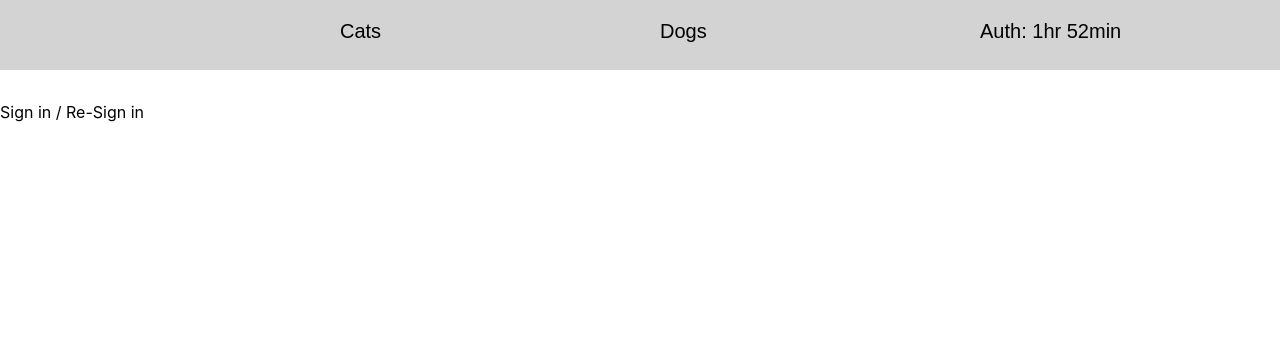
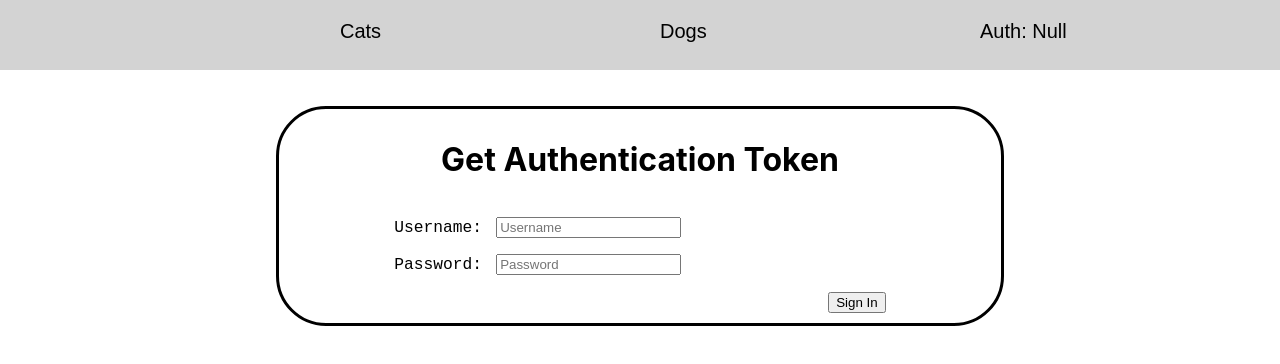
Before and after one commit to TJEverett/Shelter_Client_React, a React (Create React App) app: page /auth in a window 1280 px wide. Shown: the top 364 px of the page. Built offline with nearby package versions, Linux system fonts and the light colour scheme.

Commit message:
create routes for authentication and redirects for routes that require it

```diff
--- a/src/components/App.js
+++ b/src/components/App.js
@@ -1,13 +1,15 @@
 import React from "react";
 import { BrowserRouter, Switch, Route, Redirect } from "react-router-dom";
 import AnimalModify from "./AnimalModify";
+import AuthModifyUsers from "./AuthModifyUsers";
+import AuthSignIn from "./AuthSignIn";
 import NavBar from "./NavBar";
 import SearchResult from "./SearchResult";
 
 function App() {
   //Temp Values
-  // const authStatus = null;
-  const authStatus = "1hr 52min";
+  const authStatus = null;
+  // const authStatus = "1hr 52min";
   const animalArray = [
     {
       id: "c1",
@@ -87,6 +89,16 @@ function App() {
     }
   ] //Will be replaced by API
 
+  function CheckAuth(newRoute){
+    if(authStatus === null){
+      return(
+        <Redirect to={newRoute} />
+      );
+    }else{
+      return(null);
+    }
+  }
+
   //Return Logic
   return(
     <BrowserRouter>
@@ -99,9 +111,11 @@ function App() {
           <SearchResult animalType="cat" animalList={animalArray} />
         </Route>
         <Route path="/cats/edit">
+          {CheckAuth("/cats")}
           <AnimalModify editMode={true} species="cat" animal={animalArray[0]} />
         </Route>
         <Route path="/cats/new">
+          {CheckAuth("/cats")}
           <AnimalModify editMode={false} species="cat" />
         </Route>
 
@@ -109,21 +123,24 @@ function App() {
           <SearchResult animalType="dog" animalList={animalArray} />
         </Route>
         <Route path="/dogs/edit">
+          {CheckAuth("/dogs")}
           <AnimalModify editMode={true} species="dog" animal={animalArray[4]} />
         </Route>
         <Route path="/dogs/new">
+          {CheckAuth("/dogs")}
           <AnimalModify editMode={false} species="dog" />
         </Route>
 
         <Route exact path="/auth">
-          <p>Sign in / Re-Sign in</p>
+          <AuthSignIn />
         </Route>
         <Route path="/auth/end">
           {/* log out function fires here */}
           <Redirect to="/auth" />
         </Route>
         <Route path="/auth/other">
-          <p>Account Modify</p>
+          {CheckAuth("/auth")}
+          <AuthModifyUsers />
         </Route>
 
         <Route path="/">
--- /dev/null
+++ b/src/components/AuthForm.js
@@ -0,0 +1,66 @@
+import React from "react";
+import PropTypes from "prop-types";
+
+function AuthForm(props) {
+  //Styles Object
+  const styles = {
+    grid: {
+      display: "grid",
+      gridTemplateColumns: "15% 70% 15%",
+      gridTemplateRows: "auto"
+    },
+    align:{
+      right: {
+        display: "flex",
+        justifyContent: "end"
+      },
+      center: {
+        display: "flex",
+        justifyContent: "center"
+      }
+    }
+  };
+
+  return(
+    <React.Fragment>
+      <h1 style={styles.align.center}>{props.textHead}</h1>
+      <div style={styles.grid}>
+        <div />
+        <div>
+          <form onSubmit={props.submitFunc}>
+            <p style={{fontFamily: "monospace", fontSize: "125%"}}>Username:
+              <input type="text"
+                name="username"
+                placeholder="Username"
+                required={true}
+                style={{ marginLeft: "2ex" }} />
+            </p>
+            <p style={{ fontFamily: "monospace", fontSize: "125%" }}>Password:
+              <input type="password"
+                name="password"
+                placeholder="Password"
+                required={true}
+                style={{ marginLeft: "2ex" }} />
+            </p>
+            <div style={styles.align.right}>
+              <button type="submit">{props.textButton}</button>
+            </div>
+          </form>
+        </div>
+        <div />
+      </div>
+    </React.Fragment>
+  );
+}
+
+AuthForm.defaultProps = {
+  submitFunc: () => {console.log("no function supplied to AuthForm")}
+}
+
+AuthForm.propTypes = {
+  submitFunc: PropTypes.func,
+  textHead: PropTypes.string,
+  textButton: PropTypes.string
+}
+
+export default AuthForm;
--- /dev/null
+++ b/src/components/AuthModifyUsers.js
@@ -0,0 +1,53 @@
+import React from "react";
+import AuthForm from "./AuthForm";
+
+function AuthModifyUsers(){
+  //Styles Object
+  const styles = {
+    grid: {
+      display: "grid",
+      gridTemplateColumns: "10% 40% 40% 10%",
+      gridTemplateRows: "auto"
+    },
+    borderBubble: {
+      border: "3px solid black",
+      borderRadius: "50px",
+      margin: "20px",
+      padding: "10px"
+    }
+  };
+
+  function DoAuthCreate(event) {
+    event.preventDefault();
+    let attempt = {};
+    attempt.username = event.target.username.value;
+    attempt.password = event.target.password.value;
+    console.log("Create User Login Credentials:");
+    console.log(attempt);
+  }
+  function DoAuthDelete(event) {
+    event.preventDefault();
+    let attempt = {};
+    attempt.username = event.target.username.value;
+    attempt.password = event.target.password.value;
+    console.log("Delete User Login Credentials:");
+    console.log(attempt);
+  }
+
+  return(
+    <React.Fragment>
+      <div style={styles.grid}>
+        <div />
+        <div style={styles.borderBubble}>
+          <AuthForm textHead="Create New Auth Credentials" textButton="Create" submitFunc={DoAuthCreate} key="Create" />
+        </div>
+        <div style={styles.borderBubble}>
+          <AuthForm textHead="Delete Auth Credentials" textButton="Delete" submitFunc={DoAuthDelete} key="Delete" />
+        </div>
+        <div />
+      </div>
+    </React.Fragment>
+  );
+}
+
+export default AuthModifyUsers;
--- /dev/null
+++ b/src/components/AuthSignIn.js
@@ -0,0 +1,42 @@
+import React from "react";
+import AuthForm from "./AuthForm";
+
+function AuthSignIn(){
+  //Styles Object
+  const styles = {
+    grid: {
+      display: "grid",
+      gridTemplateColumns: "20% 60% 20%",
+      gridTemplateRows: "auto"
+    },
+    borderBubble: {
+      border: "3px solid black",
+      borderRadius: "50px",
+      margin: "20px",
+      padding: "10px"
+    }
+  };
+
+  function DoSignIn(event){
+    event.preventDefault();
+    let attempt = {};
+    attempt.username = event.target.username.value;
+    attempt.password = event.target.password.value;
+    console.log("User Login Credentials:");
+    console.log(attempt);
+  }
+
+  return(
+    <React.Fragment>
+      <div style={styles.grid}>
+        <div />
+        <div style={styles.borderBubble}>
+          <AuthForm textHead="Get Authentication Token" textButton="Sign In" submitFunc={DoSignIn} />
+        </div>
+        <div />
+      </div>
+    </React.Fragment>
+  );
+}
+
+export default AuthSignIn;
```
